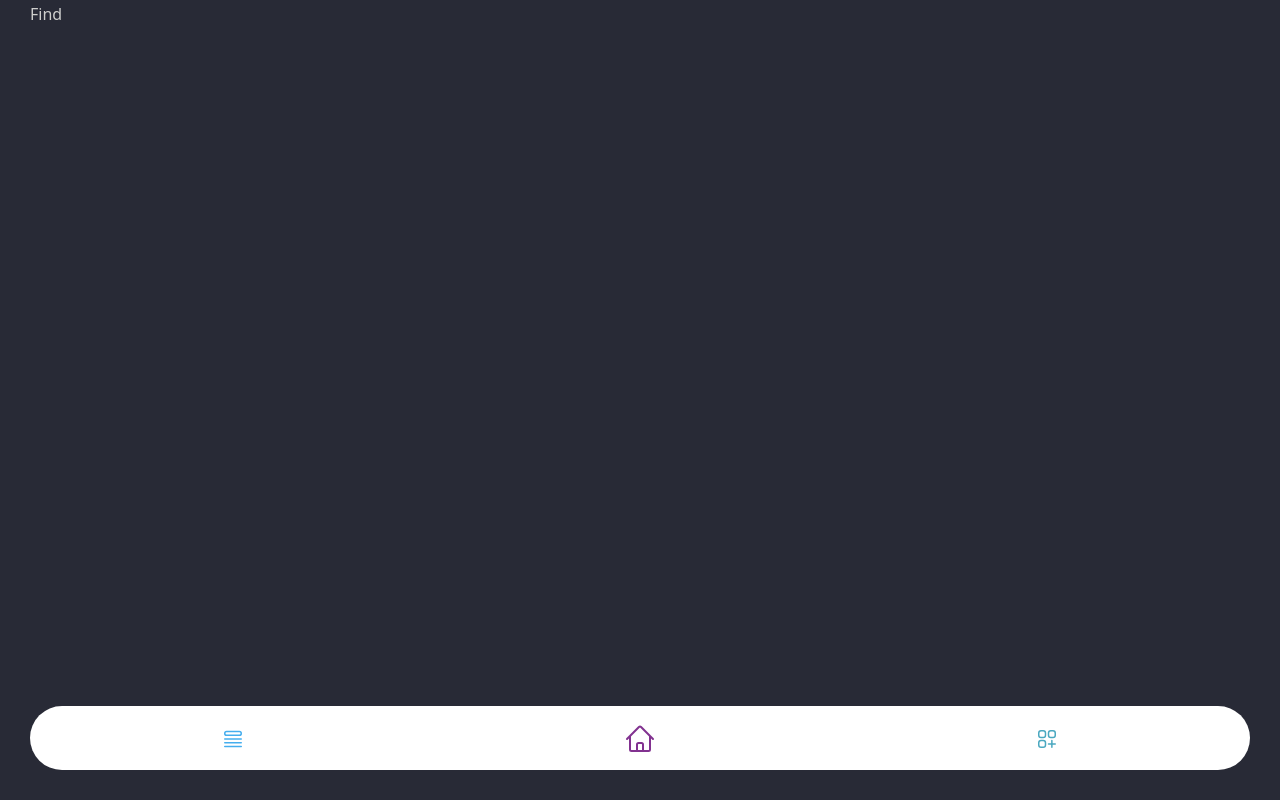
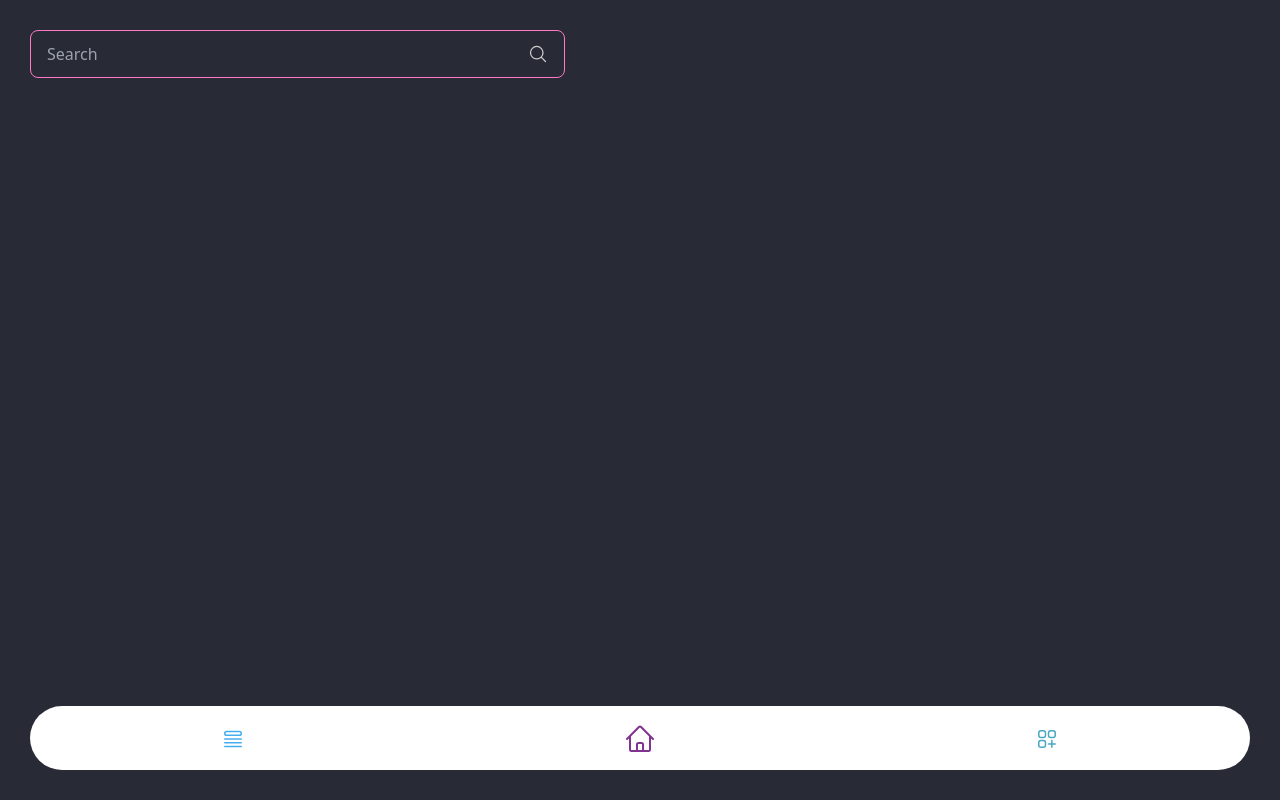
Before and after one commit to pixelcrisis/yamlist, a Vue app: page /find in a window 1280 px wide. Built offline with nearby package versions, Linux system fonts and the light colour scheme.

Commit message:
Replace Selects with Checkbox

```diff
--- a/src/views/FindView.vue
+++ b/src/views/FindView.vue
@@ -1,9 +1,15 @@
 <script setup>
+  import { MagnifyingGlassIcon } from '@heroicons/vue/24/outline'
 </script>
 
 <template>
   <div class="wrap">
-    Find
+    <header>
+      <label class="input input-bordered input-primary flex items-center gap-2">
+        <input type="text" class="grow" placeholder="Search" />
+        <MagnifyingGlassIcon class="size-5" />
+      </label>
+    </header>
   </div>
 </template>
 
```
